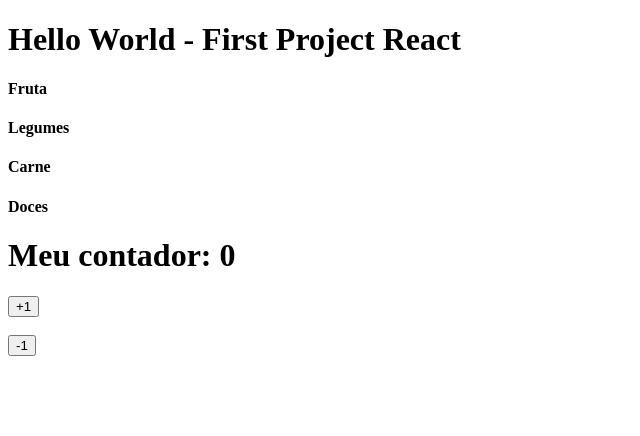
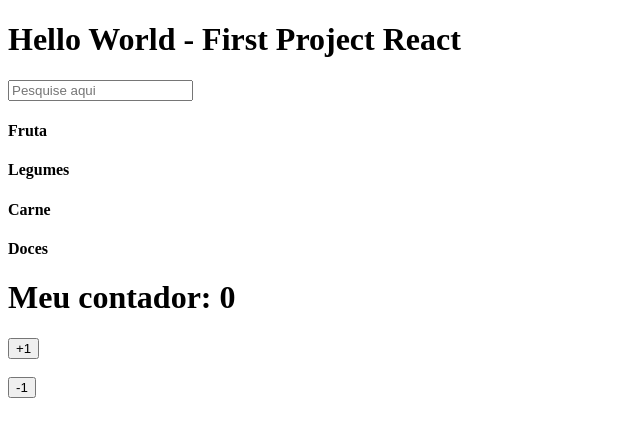
Before and after one commit to RianLimeira/react-first-project, a React (Vite) app: page / in a window 1280 px wide. Shown: the top 436 px of the page, without its empty margins (0-640 px from the left). Built offline with nearby package versions, Linux system fonts and the light colour scheme.

Commit message:
update list

```diff
--- a/src/components/MyList.jsx
+++ b/src/components/MyList.jsx
@@ -1,18 +1,44 @@
+import { useEffect, useState } from "react"
+
 const myList = [
-    {id: '1', value:'Fruta'},
-    {id: '2', value:'Legumes'},
-    {id: '3', value:'Carne'},
-    {id: '4', value:'Doces'},
+    { id: '1', value: 'Fruta' },
+    { id: '2', value: 'Legumes' },
+    { id: '3', value: 'Carne' },
+    { id: '4', value: 'Doces' },
+
 ]
 
 export default function MyList() {
-    return myList.map((item) => {
-        return (
-            <div key={item.id}>
-                <h4>{item.value}</h4>
-            </div>
-        )
-    })
 
-    return myList
+    const [products, setProducts] = useState(myList)
+    const [pesquisa, setPesquisa] = useState('')
+
+    useEffect(
+        () => {
+            if(pesquisa){
+            const newList = myList.filter((item) => {
+                return item.value.toLowerCase().includes(pesquisa.toLowerCase())
+            })
+            setProducts(newList)}
+            else{
+                setProducts(myList)
+            }
+        }, [pesquisa])
+
+    return (
+        <div>
+            <input
+                value={pesquisa}
+                onChange={(e) => setPesquisa(e.target.value)}
+
+                placeholder="Pesquise aqui" type="text" />
+            {products.map((item) => {
+                return (
+                    <div key={item.id}>
+                        <h4>{item.value}</h4>
+                    </div>
+                )
+            })}
+        </div>
+    )
 }
```
